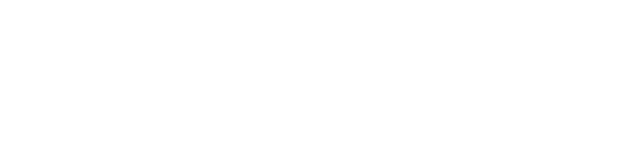
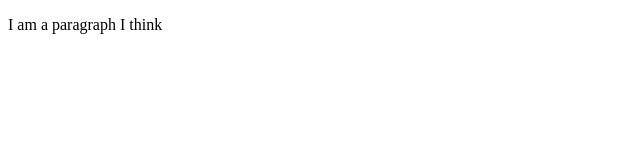
Before and after one commit to gsantella/webprojecttestgit1, a plain HTML site: page testgit.html in a window 1280 px wide. Shown: the whole page, without its empty margins (0-640 px from the left). Drawn offline with Linux system fonts and the light colour scheme.

Commit message:
Added One Line in tesgit.html

```diff
--- a/testgit.html
+++ b/testgit.html
@@ -6,6 +6,9 @@
 </head>
 
 <body>
+
+    <p>I am a paragraph I think</p>
+
 </body>
 
 </html>
```
